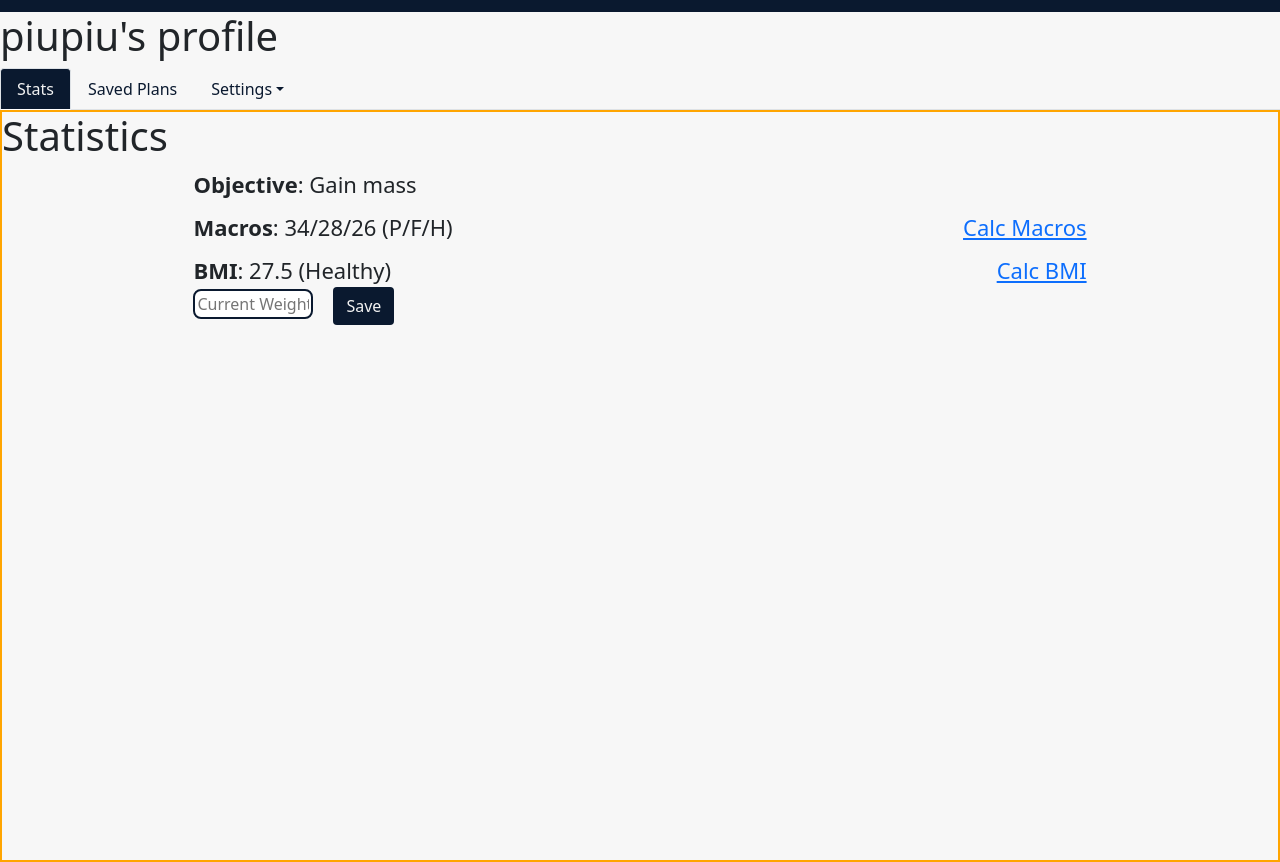
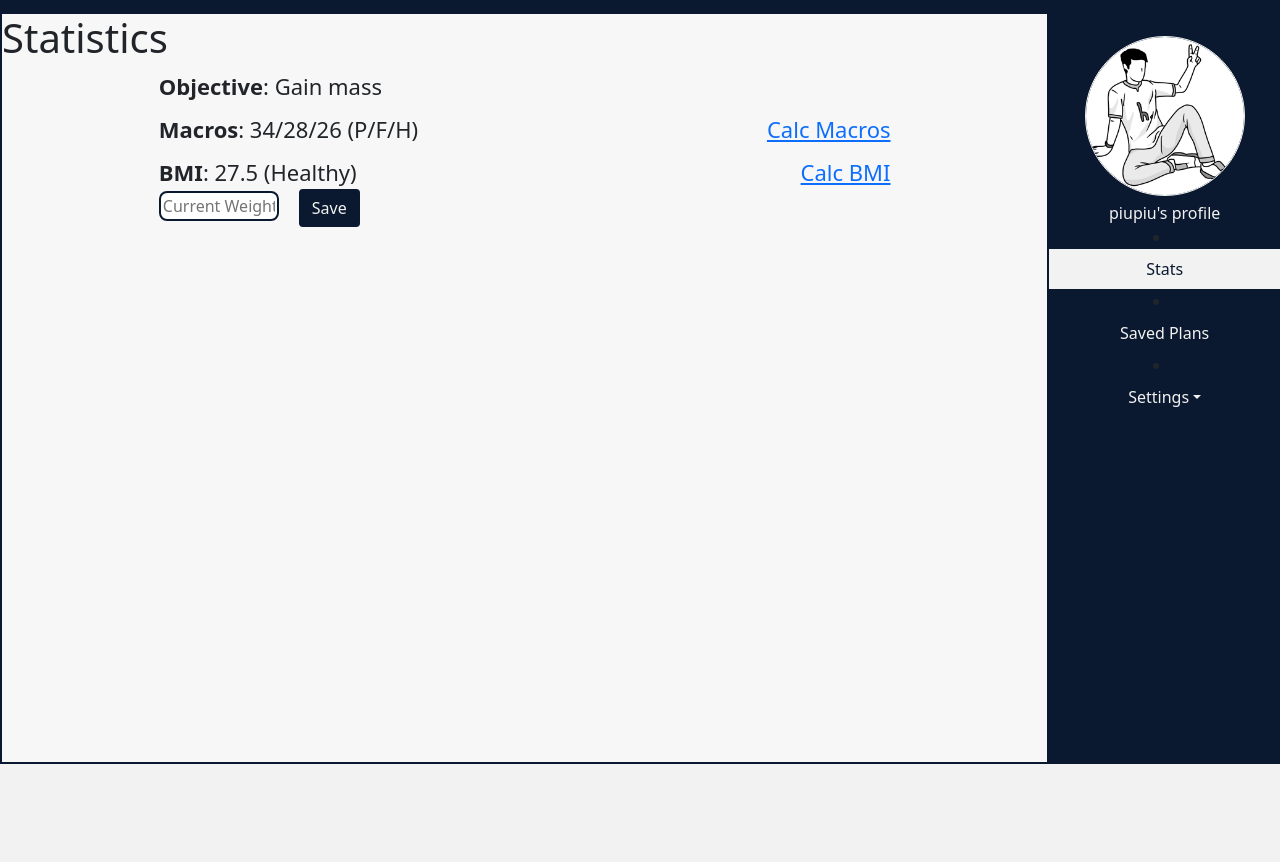
Before and after one commit to AfonsoLob/Built-Different, a Flask app: page /profile in a window 1280 px wide. Shown: the part 314-1176 px from the top of the page. After the commit the page ends 1078 px from the top, so only its background shows below. Run offline with Flask 3, Linux system fonts and the light colour scheme; a user stored in the database is signed in; some libraries are stand-ins or nearby versions.

Commit message:
Profile Development

```diff
--- a/website/static/css/bootstrap.css
+++ b/website/static/css/bootstrap.css
@@ -11,9 +11,9 @@
 
 
 .nav-link.active{
-    background-color: #0A192F !important;
-    color: #F2F2F2 !important;
+    background-color: #f2f2f2 !important;
+    color: #0A192F !important;
 }
 .nav-link{
-    color: #0A192F !important;
+    color: #f2f2f2 !important;
 }
--- a/website/static/css/profile.css
+++ b/website/static/css/profile.css
@@ -87,7 +87,7 @@
 .profile-box{
     display: flex;
     flex-direction: column;
-    border: 2px solid #FFA500;
+    border: 2px solid #0A192F;
     width: 100%;
     height: 94vh;
 }
@@ -136,3 +136,37 @@
     background-color: #0A192F;
     color: #00A86B;
 }
+
+/* Profile */
+
+.profile {
+    display: flex;
+    flex-direction: row;
+}
+
+.profile-tabs{
+    background-color: #0A192F;
+    width: 22%;
+    text-align: center;
+}
+
+/* Profile image */
+.profile-image{
+    margin-top: 24px;
+    display: flex;
+    flex-direction: column;
+    justify-content: center;
+    align-items: center;
+    gap: 5px;
+}
+.profile-image img{
+    border: 1px solid #F2F2F2;
+    color: #F2F2F2;
+    height: 20vh;
+    width: 20vh;
+    border-radius: 50%;
+}
+
+.profile-username {
+    color: #F2F2F2;
+}
--- a/website/templates/profile.html
+++ b/website/templates/profile.html
@@ -4,24 +4,7 @@
     <link rel="stylesheet" href="{{url_for('static', filename='css/profile.css')}}">
 {% endblock %}
 {% block body %}
-    <h1>{{username}}'s profile</h1>
-    <ul class="nav nav-tabs">
-        <li class="nav-item">
-          <a class="nav-link active" data-target="profile-stats" aria-current="page" href="#">Stats</a>
-        </li>
-        <li class="nav-item">
-          <a class="nav-link" data-target="profile-plans" href="#">Saved Plans</a>
-        </li>
-        <li class="nav-item dropdown">
-            <a class="nav-link dropdown-toggle" id="settings" data-bs-toggle="dropdown" href="#" role="button" aria-expanded="false">Settings</a>
-            <ul class="dropdown-menu">
-              <li><a class="dropdown-item" data-target="profile-password" href="#">Password</a></li>
-              <li><hr class="dropdown-divider"></li>
-              <li><a class="dropdown-item" data-target="profile-account" href="#">Account</a></li>
-            </ul>
-          </li>
-      </ul>
-
+    <div class="profile">
         <div class="profile-box">
             <!-- Statistics -->
             <div class="content is-selected" id="profile-stats">
@@ -65,6 +48,27 @@
                 </div>
             </div>
         </div>
+        <div class="profile-tabs">
+            <div class="profile-image">
+                <img alt="profile-image" src="{{ url_for('static', filename='images/person.png') }}">
+                <div class="profile-username">{{username}}'s profile</div>
+            </div>
+            <li class="nav-item">
+            <a class="nav-link active" data-target="profile-stats" aria-current="page" href="#">Stats</a>
+            </li>
+            <li class="nav-item">
+            <a class="nav-link" data-target="profile-plans" href="#">Saved Plans</a>
+            </li>
+            <li class="nav-item dropdown">
+                <a class="nav-link dropdown-toggle" id="settings" data-bs-toggle="dropdown" href="#" role="button" aria-expanded="false">Settings</a>
+                <ul class="dropdown-menu">
+                <li><a class="dropdown-item" data-target="profile-password" href="#">Password</a></li>
+                <li><hr class="dropdown-divider"></li>
+                <li><a class="dropdown-item" data-target="profile-account" href="#">Account</a></li>
+                </ul>
+            </li>
+        </div>
+    </div>
 
     <script src="{{url_for('static', filename='javascript/profile.js')}}"></script>
 {% endblock %}
```
Also changed, not shown: website/static/images/person.png (added). Lines whose indentation alone changed are shown as unchanged.
